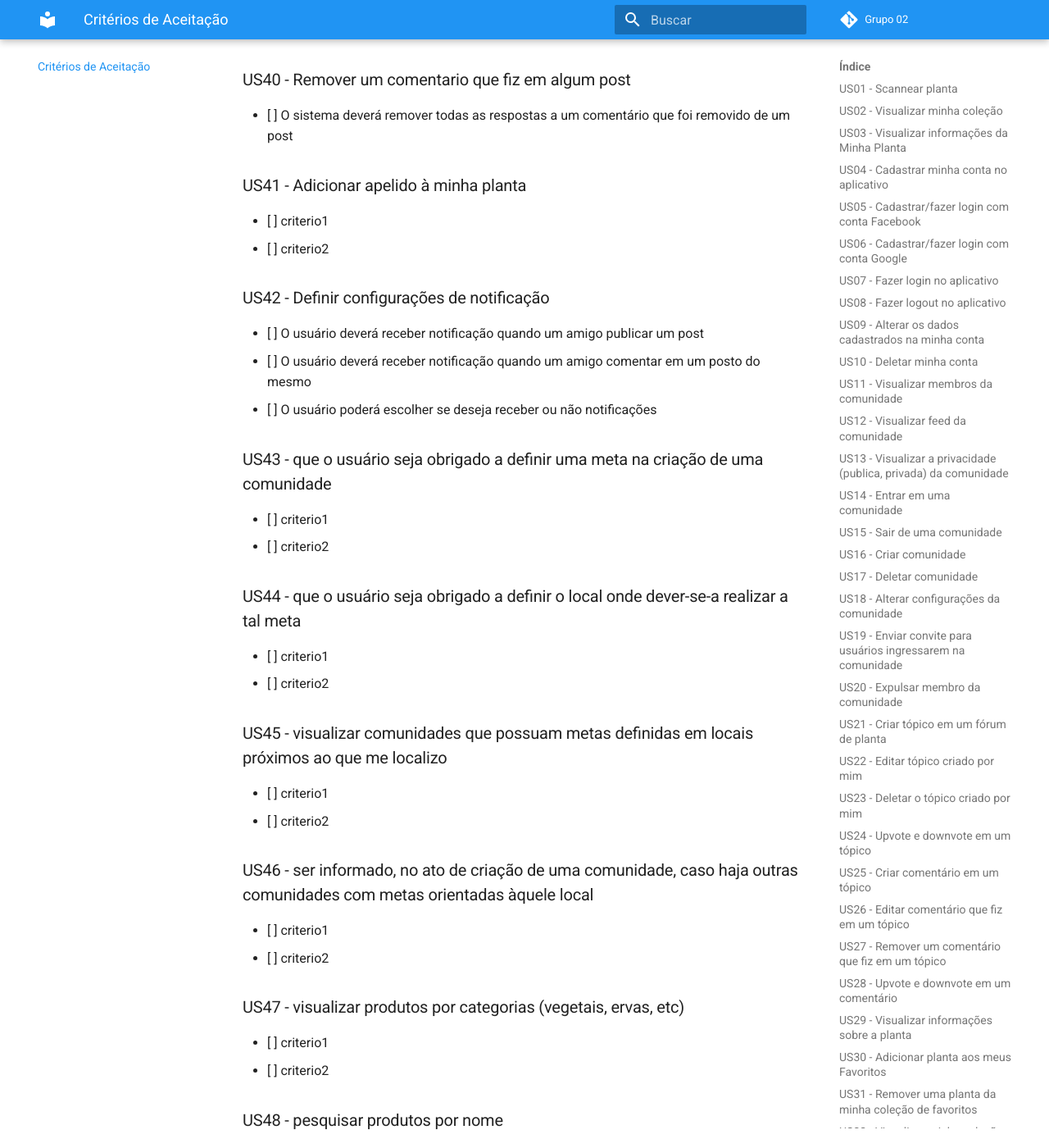
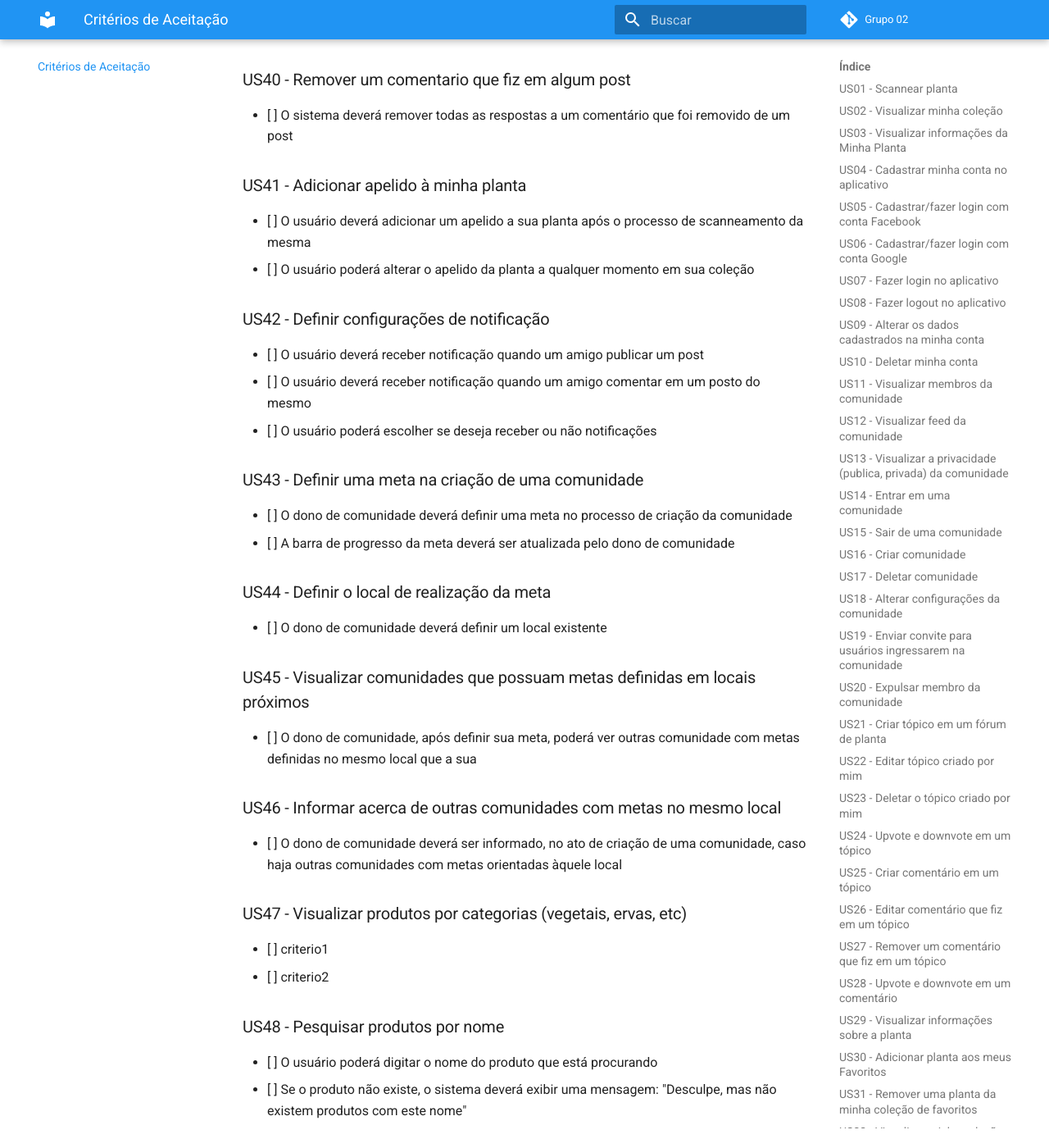
Before and after one commit to fga-eps-mds/2020.1-GaiaDex-wiki, an MkDocs documentation site: the page built from docs/product_backlog/acceptance_criteria.md, in a window 1280 px wide and 1400 px high, scrolled down 7115 px. Shown: the whole window at 82% size. Built offline with MkDocs 1.6.1 and Material for MkDocs 9.7.7, drawn with Linux system fonts in a browser that asks for light colours; comment, search, counter and statistics services are not loaded; old or Windows-style settings are respelled for this version of MkDocs; some of the changed text lies outside the part shown.

Commit message:
Add last criteria and fix backlog issues

```diff
--- a/docs/product_backlog/acceptance_criteria.md
+++ b/docs/product_backlog/acceptance_criteria.md
@@ -228,8 +228,8 @@ Este artefato diz respeito a uma lista de critérios necessários para que as _h
 
 ### US41 - Adicionar apelido à minha planta
 
-- [ ] criterio1
-- [ ] criterio2
+- [ ] O usuário deverá adicionar um apelido a sua planta após o processo de scanneamento da mesma
+- [ ] O usuário poderá alterar o apelido da planta a qualquer momento em sua coleção
 
 ### US42 - Definir configurações de notificação
 
@@ -237,58 +237,55 @@ Este artefato diz respeito a uma lista de critérios necessários para que as _h
 - [ ] O usuário deverá receber notificação quando um amigo comentar em um posto do mesmo
 - [ ] O usuário poderá escolher se deseja receber ou não notificações
 
-### US43 - que o usuário seja obrigado a definir uma meta na criação de uma comunidade
+### US43 - Definir uma meta na criação de uma comunidade
+
+- [ ] O dono de comunidade deverá definir uma meta no processo de criação da comunidade
+- [ ] A barra de progresso da meta deverá ser atualizada pelo dono de comunidade
+
+### US44 - Definir o local de realização da meta
+
+- [ ] O dono de comunidade deverá definir um local existente
+
+### US45 - Visualizar comunidades que possuam metas definidas em locais próximos
+
+- [ ] O dono de comunidade, após definir sua meta, poderá ver outras comunidade com metas definidas no mesmo local que a sua
+
+### US46 - Informar acerca de outras comunidades com metas no mesmo local
+
+- [ ] O dono de comunidade deverá ser informado, no ato de criação de uma comunidade, caso haja outras comunidades com metas orientadas àquele local
+
+### US47 - Visualizar produtos por categorias (vegetais, ervas, etc)
 
 - [ ] criterio1
 - [ ] criterio2
 
-### US44 - que o usuário seja obrigado a definir o local onde dever-se-a realizar a tal meta
-
-- [ ] criterio1
-- [ ] criterio2
-
-### US45 - visualizar comunidades que possuam metas definidas em locais próximos ao que me localizo
-
-- [ ] criterio1
-- [ ] criterio2
-
-### US46 - ser informado, no ato de criação de uma comunidade, caso haja outras comunidades com metas orientadas àquele local
-
-- [ ] criterio1
-- [ ] criterio2
-
-### US47 - visualizar produtos por categorias (vegetais, ervas, etc)
-
-- [ ] criterio1
-- [ ] criterio2
-
-### US48 - pesquisar produtos por nome
+### US48 - Pesquisar produtos por nome
 
 - [ ] O usuário poderá digitar o nome do produto que está procurando
 - [ ] Se o produto não existe, o sistema deverá exibir uma mensagem: "Desculpe, mas não existem produtos com este nome"
 
-### US49 - filtrar produtos por avaliação, preço, categoria etc
+### US49 - Filtrar produtos por avaliação, preço, categoria etc
 
 - [ ] O usuário poderá utilizar filtros localizados no topo do marketplace
 - [ ] Quando pelo menos um filtro estiver selecionado, aparecerá um botão próximo aos filtros que permite ao usuário limpar todos os filtros
 
-### US50 - comprar produto pelo aplicativo (com cartão, por exemplo)
+### US50 - Comprar produto pelo aplicativo (com cartão, por exemplo)
 
 - [ ] O usuário poderá escolher entre compar com o aplicativo ou não durante o processo da compra
 
-### US51 - avaliar minha ultima compra
+### US51 - Avaliar minha ultima compra
 
 - [ ] Após finalizada a compra, deverá aparecer ao usuário uma mensagem pedindo que o mesmo avalie o produto quando ele chegar
 
-### US52 - fazer um anúncio
+### US52 - Fazer um anúncio
 
 - [ ] O vendedor poderá anunciar um produto por meio de um botão no marketplace
 - [ ] O vendedor deverá definir o nome, o preço e mais algumas informações acerca do produto
 
-### US53 - remover um anúncio
+### US53 - Remover um anúncio
 
 - [ ] O vendedor poderá retirar um anúncio feito anteriormente por ele a qualquer momento por meio de outro botão no marketplace
 
-### US54 - pausar um anúncio
+### US54 - Pausar um anúncio
 
 - [ ] O usuário poderá esconder/pausar um anúncio feito por ele anteiormente por meio de outro botão no marketplace
```
Also changed, not shown: docs/product_backlog/product_backlog.md (+12 -12 lines).
